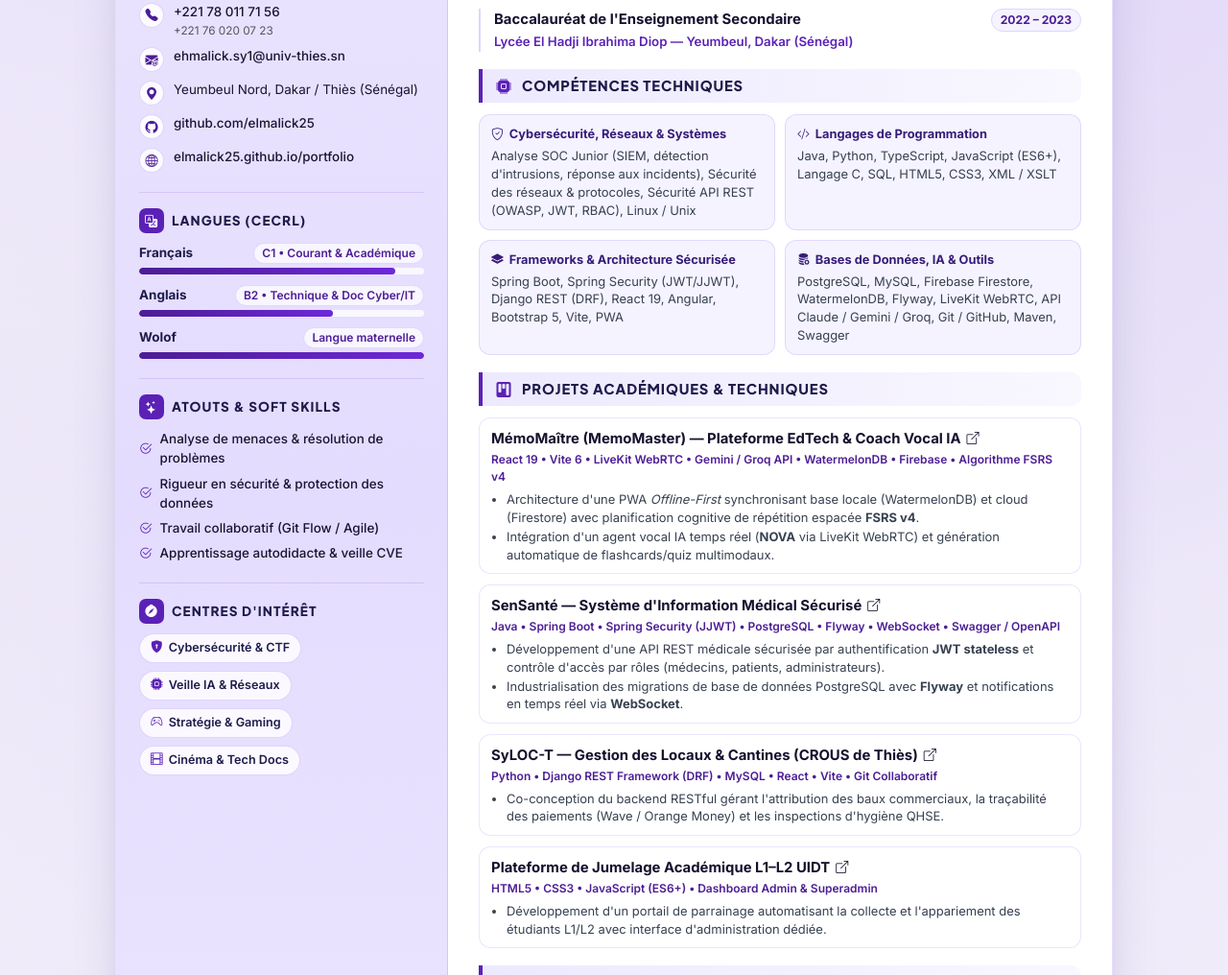
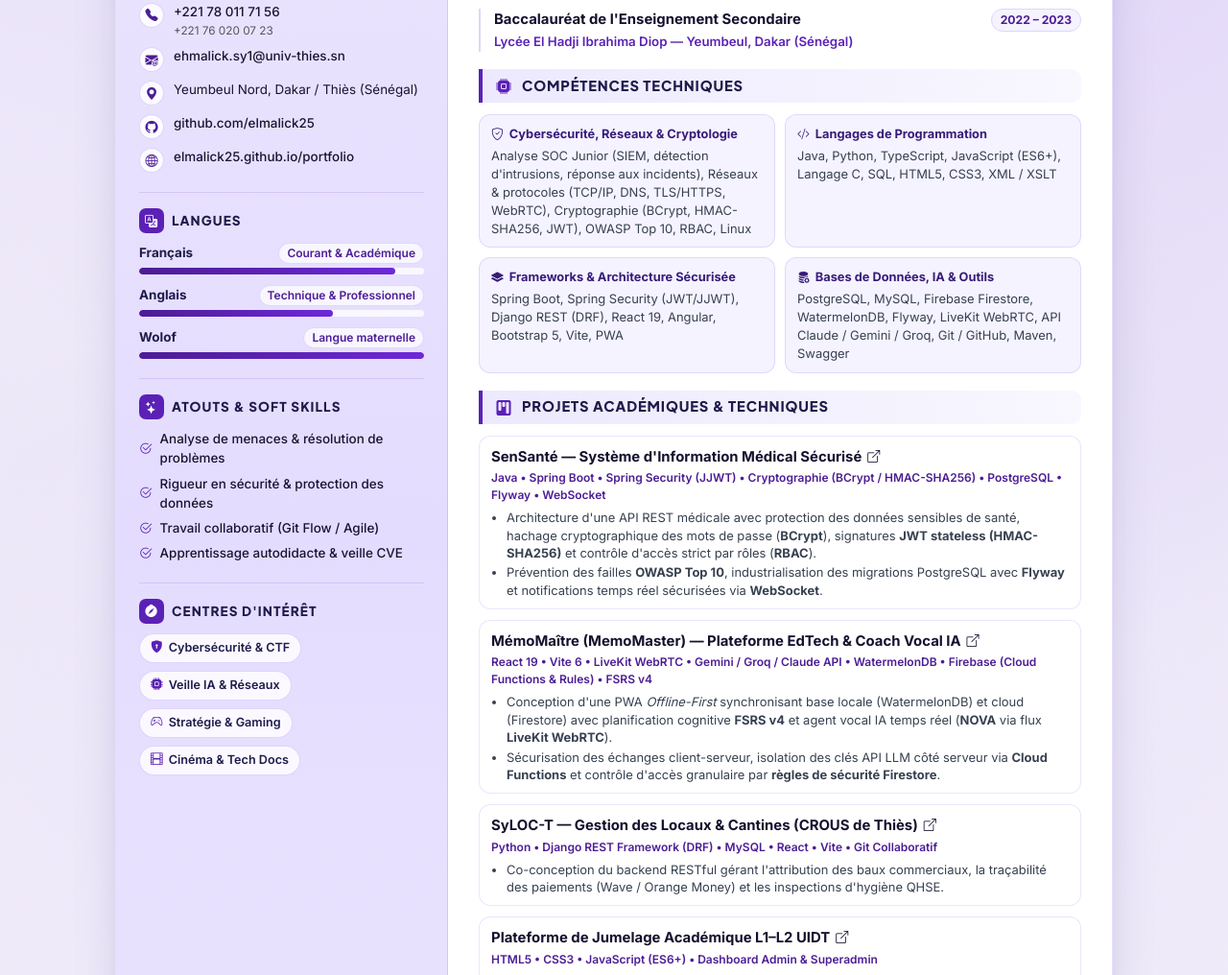
Before and after one commit to elmalick25/mon-cv, a plain HTML site: page index.html in a window 1280 px wide. Shown: the part 714-1730 px from the top of the page at 96% size. Drawn offline with nearby package versions, Linux system fonts and the light colour scheme.

Commit message:
feat: SenSante en projet n1, enrichissement cryptographie/reseaux (BCrypt, HMAC-SHA256, OWASP) et harmonisation langues

```diff
--- a/index.html
+++ b/index.html
@@ -112,21 +112,21 @@
           </ul>
         </div>
 
-        <!-- Section LANGUES (Norme CECRL + Jauge calibrée) -->
+        <!-- Section LANGUES -->
         <div id="langue" class="sidebar-section">
           <div class="sidebar-heading">
             <i class="bi bi-translate"></i>
-            <span>LANGUES (CECRL)</span>
+            <span>LANGUES</span>
           </div>
 
           <!-- Français -->
           <div class="lang-item">
             <div class="lang-header">
               <span class="lang-name">Français</span>
-              <span class="lang-level">C1 • Courant &amp; Académique</span>
+              <span class="lang-level">Courant &amp; Académique</span>
             </div>
-            <div class="progress" role="progressbar" aria-label="Français C1" aria-valuenow="90" aria-valuemin="0"
-              aria-valuemax="100">
+            <div class="progress" role="progressbar" aria-label="Français Courant et Académique" aria-valuenow="90"
+              aria-valuemin="0" aria-valuemax="100">
               <div class="progress-bar" style="width: 90%;"></div>
             </div>
           </div>
@@ -135,10 +135,10 @@
           <div class="lang-item">
             <div class="lang-header">
               <span class="lang-name">Anglais</span>
-              <span class="lang-level">B2 • Technique &amp; Doc Cyber/IT</span>
+              <span class="lang-level">Technique &amp; Professionnel</span>
             </div>
-            <div class="progress" role="progressbar" aria-label="Anglais B2" aria-valuenow="68" aria-valuemin="0"
-              aria-valuemax="100">
+            <div class="progress" role="progressbar" aria-label="Anglais Technique et Professionnel" aria-valuenow="68"
+              aria-valuemin="0" aria-valuemax="100">
               <div class="progress-bar" style="width: 68%;"></div>
             </div>
           </div>
@@ -269,7 +269,7 @@
           </div>
         </div>
 
-        <!-- 2. COMPÉTENCES TECHNIQUES (Cybersécurité en 1er plan) -->
+        <!-- 2. COMPÉTENCES TECHNIQUES (Cybersécurité, Réseaux & Cryptologie en 1er plan) -->
         <div id="competences">
           <h2 id="section3" class="titre-defilant">
             <i class="bi bi-cpu-fill"></i>
@@ -278,11 +278,11 @@
           <div class="partie-a-remplir skills-matrix">
             <div class="skill-group-box">
               <div class="skill-group-title">
-                <i class="bi bi-shield-check"></i>Cybersécurité, Réseaux &amp; Systèmes
+                <i class="bi bi-shield-check"></i>Cybersécurité, Réseaux &amp; Cryptologie
               </div>
               <p class="skill-group-items">
-                Analyse SOC Junior (SIEM, détection d'intrusions, réponse aux incidents), Sécurité des réseaux &amp;
-                protocoles, Sécurité API REST (OWASP, JWT, RBAC), Linux / Unix
+                Analyse SOC Junior (SIEM, détection d'intrusions, réponse aux incidents), Réseaux &amp; protocoles
+                (TCP/IP, DNS, TLS/HTTPS, WebRTC), Cryptographie (BCrypt, HMAC-SHA256, JWT), OWASP Top 10, RBAC, Linux
               </p>
             </div>
             <div class="skill-group-box">
@@ -313,7 +313,7 @@
           </div>
         </div>
 
-        <!-- 3. PROJETS ACADÉMIQUES & TECHNIQUES (Sans dates) -->
+        <!-- 3. PROJETS ACADÉMIQUES & TECHNIQUES (SenSanté en n°1 pour la cohérence Cybersécurité) -->
         <div id="travaux">
           <h2 id="section5">
             <i class="bi bi-kanban-fill"></i>
@@ -321,7 +321,28 @@
           </h2>
           <div class="partie-a-remplir projects-list">
 
-            <!-- Projet 1 -->
+            <!-- Projet 1 : SenSanté (Priorité Sécurité Applicative & Cryptographie) -->
+            <article class="project-entry">
+              <div class="project-top">
+                <a href="https://github.com/elmalick25/SenSanteSn" target="_blank" rel="noopener noreferrer"
+                  class="project-title-link">
+                  <span>SenSanté — Système d'Information Médical Sécurisé</span>
+                  <i class="bi bi-box-arrow-up-right small"></i>
+                </a>
+              </div>
+              <div class="project-stack-tag">
+                Java • Spring Boot • Spring Security (JJWT) • Cryptographie (BCrypt / HMAC-SHA256) • PostgreSQL • Flyway • WebSocket
+              </div>
+              <ul class="project-bullets">
+                <li>Architecture d'une API REST médicale avec protection des données sensibles de santé, hachage
+                  cryptographique des mots de passe (<strong>BCrypt</strong>), signatures <strong>JWT stateless
+                    (HMAC-SHA256)</strong> et contrôle d'accès strict par rôles (<strong>RBAC</strong>).</li>
+                <li>Prévention des failles <strong>OWASP Top 10</strong>, industrialisation des migrations PostgreSQL avec
+                  <strong>Flyway</strong> et notifications temps réel sécurisées via <strong>WebSocket</strong>.</li>
+              </ul>
+            </article>
+
+            <!-- Projet 2 : MémoMaître -->
             <article class="project-entry">
               <div class="project-top">
                 <a href="https://github.com/elmalick25/memo-maitre" target="_blank" rel="noopener noreferrer"
@@ -331,33 +352,14 @@
                 </a>
               </div>
               <div class="project-stack-tag">
-                React 19 • Vite 6 • LiveKit WebRTC • Gemini / Groq API • WatermelonDB • Firebase • Algorithme FSRS v4
+                React 19 • Vite 6 • LiveKit WebRTC • Gemini / Groq / Claude API • WatermelonDB • Firebase (Cloud Functions &amp; Rules) • FSRS v4
               </div>
               <ul class="project-bullets">
-                <li>Architecture d'une PWA <em>Offline-First</em> synchronisant base locale (WatermelonDB) et cloud
-                  (Firestore) avec planification cognitive de répétition espacée <strong>FSRS v4</strong>.</li>
-                <li>Intégration d'un agent vocal IA temps réel (<strong>NOVA</strong> via LiveKit WebRTC) et génération
-                  automatique de flashcards/quiz multimodaux.</li>
-              </ul>
-            </article>
-
-            <!-- Projet 2 -->
-            <article class="project-entry">
-              <div class="project-top">
-                <a href="https://github.com/elmalick25/SenSanteSn" target="_blank" rel="noopener noreferrer"
-                  class="project-title-link">
-                  <span>SenSanté — Système d'Information Médical Sécurisé</span>
-                  <i class="bi bi-box-arrow-up-right small"></i>
-                </a>
-              </div>
-              <div class="project-stack-tag">
-                Java • Spring Boot • Spring Security (JJWT) • PostgreSQL • Flyway • WebSocket • Swagger / OpenAPI
-              </div>
-              <ul class="project-bullets">
-                <li>Développement d'une API REST médicale sécurisée par authentification <strong>JWT stateless</strong>
-                  et contrôle d'accès par rôles (médecins, patients, administrateurs).</li>
-                <li>Industrialisation des migrations de base de données PostgreSQL avec <strong>Flyway</strong> et
-                  notifications en temps réel via <strong>WebSocket</strong>.</li>
+                <li>Conception d'une PWA <em>Offline-First</em> synchronisant base locale (WatermelonDB) et cloud
+                  (Firestore) avec planification cognitive <strong>FSRS v4</strong> et agent vocal IA temps réel
+                  (<strong>NOVA</strong> via flux <strong>LiveKit WebRTC</strong>).</li>
+                <li>Sécurisation des échanges client-serveur, isolation des clés API LLM côté serveur via <strong>Cloud
+                    Functions</strong> et contrôle d'accès granulaire par <strong>règles de sécurité Firestore</strong>.</li>
               </ul>
             </article>
 
```
